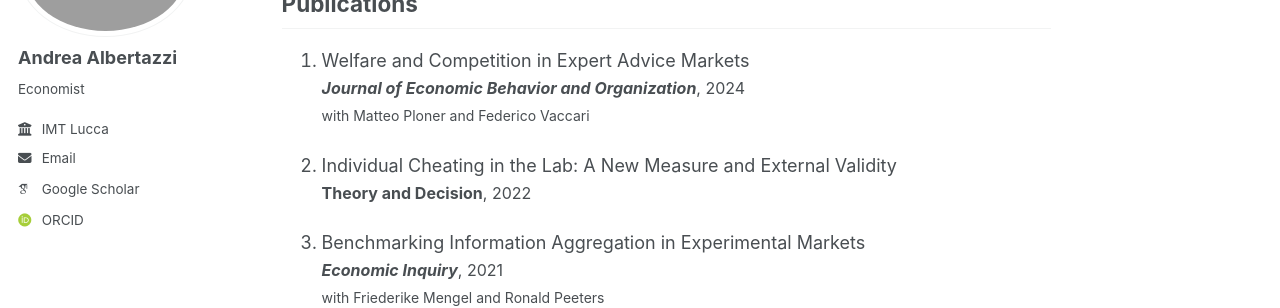
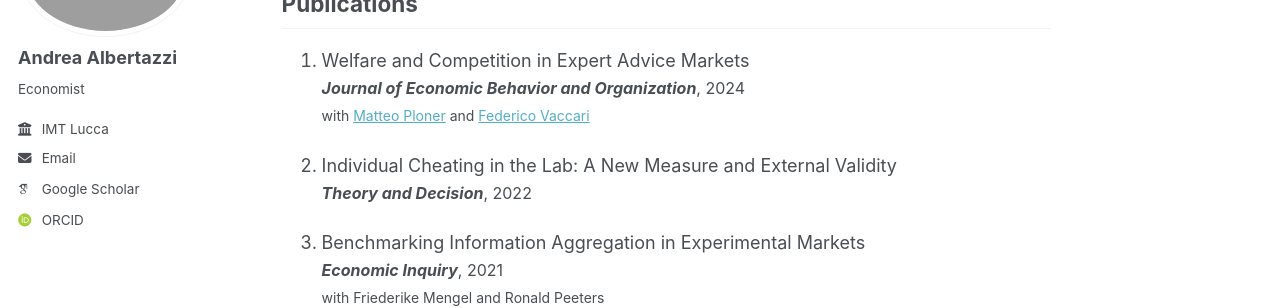
Before and after one commit to tazze87/tazze87.github.io, a Jekyll site: the page built from _pages/about.md, in a window 1280 px wide and 1222 px high. Shown: the part 196-504 px from the top of the window. Built offline with Jekyll 4.4.1, drawn with Linux system fonts in a browser that asks for light colours; some web fonts are replaced; a script that is not in the unit is left out.

Commit message:
Update about.md

```diff
--- a/_pages/about.md
+++ b/_pages/about.md
@@ -8,10 +8,10 @@ author_profile: true
 ## Publications
 1. Welfare and Competition in Expert Advice Markets<br>
     <span style="font-size:16px;">***Journal of Economic Behavior and Organization***, 2024</span><br>
-    <span style="font-size:14px;">with Matteo Ploner and Federico Vaccari</span>
+    <span style="font-size:14px;">with <a href="[https://alice-rossi.com](https://matteoploner.eco.unitn.it)" target="_blank" rel="noopener noreferrer">Matteo Ploner</a> and <a href="[https://alice-rossi.com]([https://matteoploner.eco.unitn.it](https://www.fvaccari.com))" target="_blank" rel="noopener noreferrer">Federico Vaccari</a></span>
 
 2. Individual Cheating in the Lab: A New Measure and External Validity<br>
-    <span style="font-size:16px;">**Theory and Decision**, 2022</span>
+    <span style="font-size:16px;">***Theory and Decision***, 2022</span>
 
 3. Benchmarking Information Aggregation in Experimental Markets<br>
     <span style="font-size:16px;">***Economic Inquiry***, 2021</span><br>
```
